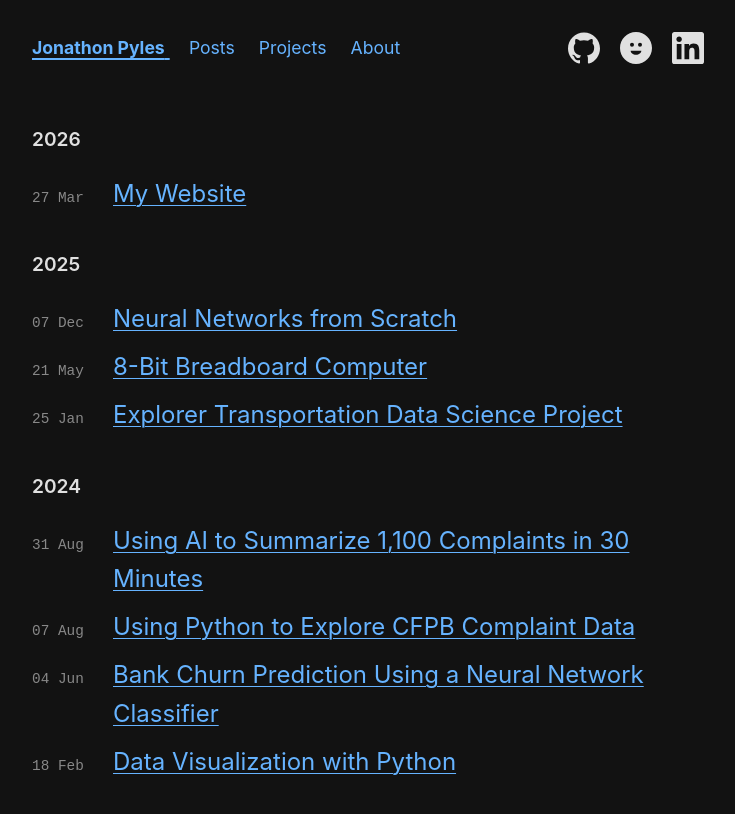
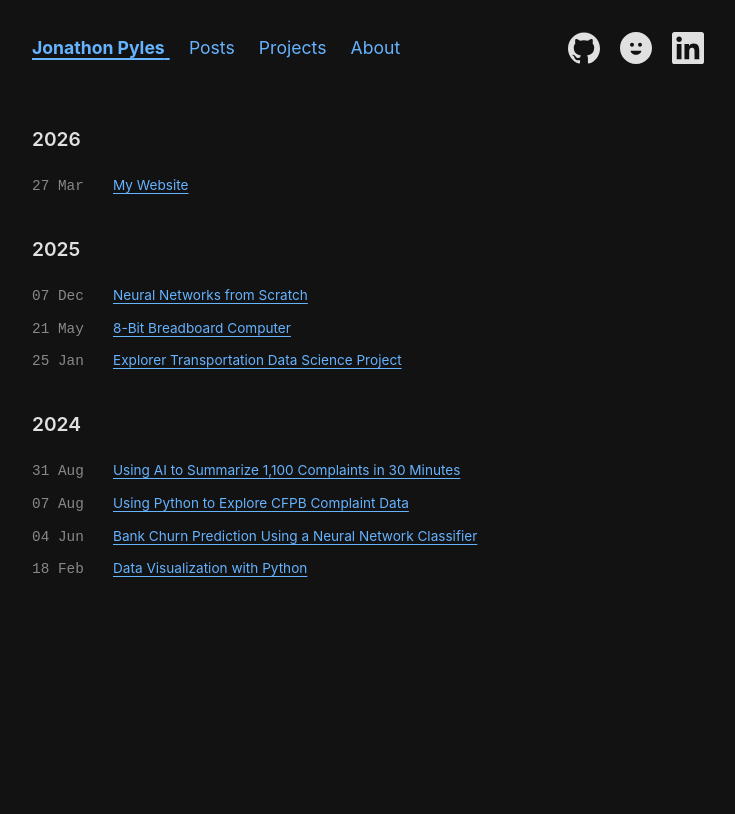
Before and after one commit to JNPyles/JNPyles.github.io, a Jekyll site: the page built from index.html, in a window 1280 px wide. Shown: the top 814 px of the page, without its empty margins (272-1007 px from the left). Built offline with Jekyll 4.4.1, drawn with Linux system fonts in a browser that asks for light colours; nearby versions of some CDN libraries.

Commit message:
Website Updates

```diff
--- a/assets/css/style.css
+++ b/assets/css/style.css
@@ -176,6 +176,10 @@
   font-size: 0.85rem;
 }
 
+.posts-list {
+ font-size: 0.85rem;
+}
+
 .tag-link {
   color: var(--meta);
   text-decoration: none;
--- a/index.html
+++ b/index.html
@@ -16,7 +16,7 @@
 
 		<li>
 						<span class="post-meta date-short">{{ item.date | date: "%d %b" }}</span>
-						<a href="{{ item.external_url | default: item.link | default: item.url }}">{{ item.title }}</a>
+						<a class="posts-list" href="{{ item.external_url | default: item.link | default: item.url }}">{{ item.title }}</a>
 				</li>
 
   {% if forloop.last %}</ul>{% endif %}
```
